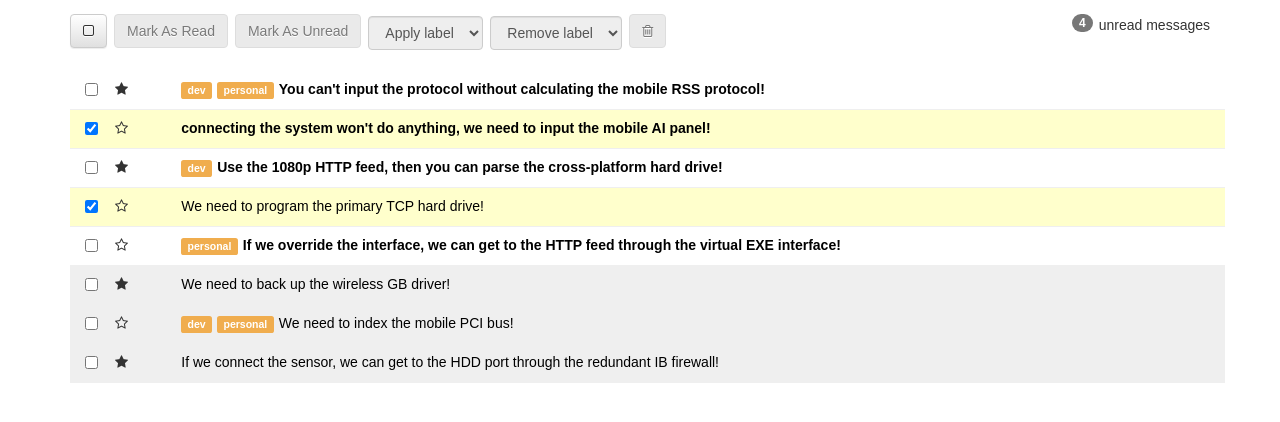
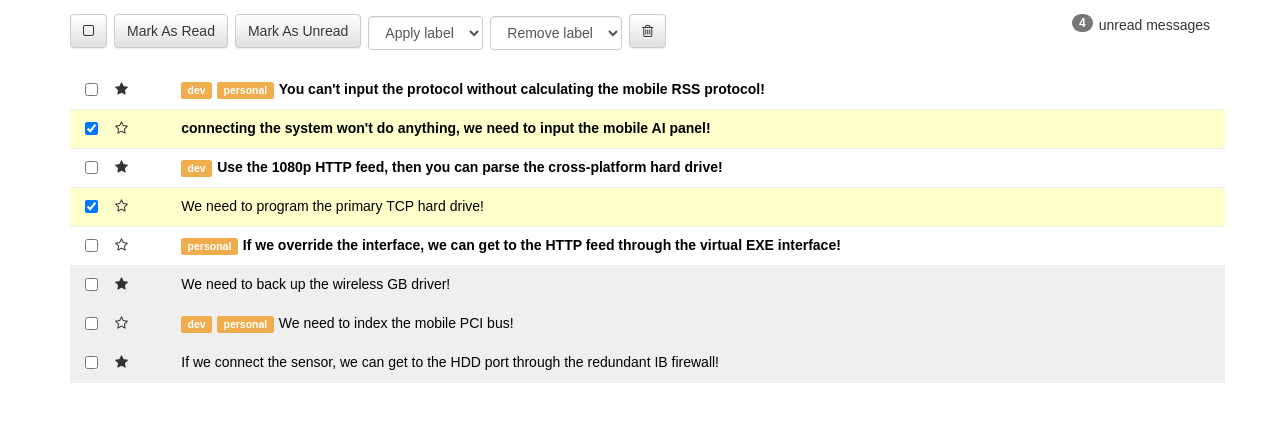
Before and after one commit to mtekasetya/react-inbox, a React (Create React App) app: page / in a window 1280 px wide. Shown: the top 422 px of the page. Built offline with nearby package versions, Linux system fonts and the light colour scheme.

Commit message:
Add Read/Unread functionality
Signed-off-by: Miftachut Ekasetya <miftachut.ekasetya@allstate.com>

```diff
--- a/src/App.js
+++ b/src/App.js
@@ -15,16 +15,16 @@ class App extends Component {
 
   onHandleSelection = (value) => {
     // Copy array to local
-    const data = Object.assign([], this.state.messages);
+    const messages = Object.assign([], this.state.messages);
 
     // Find index.
-    const index = data.findIndex(message => message.id === parseInt(value.id, 10));
+    const index = messages.findIndex(message => message.id === parseInt(value.id, 10));
 
     // Update object
-    data[index].selected = value.checked;
+    messages[index].selected = value.checked;
 
     // Update state
-    this.setState({messages: data});
+    this.setState({messages});
   };
 
   onHandleStarred = (id) => {
@@ -45,12 +45,48 @@ class App extends Component {
     // Copy array to local
     const data = Object.assign([], this.state.messages);
 
+    // Update object
     data.forEach(message => {
       message.selected = !value;
     });
 
+    // Update state
     this.setState({
       isSelectAll: !value,
+      messages: data,
+    });
+  };
+
+  onHandleMarkedAsRead = () => {
+    // Copy array to local
+    const data = Object.assign([], this.state.messages);
+
+    // Update object
+    data.forEach(message => {
+      if (message.selected) {
+        message.read = true;
+      }
+    });
+
+    // Update state
+    this.setState({
+      messages: data,
+    });
+  };
+
+  onHandleMarkedAsUnread = () => {
+    // Copy array to local
+    const data = Object.assign([], this.state.messages);
+
+    // Update object
+    data.forEach(message => {
+      if (message.selected) {
+        message.read = false;
+      }
+    });
+
+    // Update state
+    this.setState({
       messages: data,
     });
   };
@@ -62,6 +98,8 @@ class App extends Component {
           messages={this.state.messages}
           isSelectAll={this.state.isSelectAll}
           onHandleSelectAll={this.onHandleSelectAll}
+          onHandleMarkedAsRead={this.onHandleMarkedAsRead}
+          onHandleMarkedAsUnread={this.onHandleMarkedAsUnread}
         />
         <Messages
           messages={this.state.messages}
--- a/src/inbox/Message.js
+++ b/src/inbox/Message.js
@@ -1,14 +1,14 @@
 import React from 'react';
 
-export const getClassName = (read, selected) => `row message ${read ? `read` : `unread`} ${selected ? `selected` : ``}`.trim();
-export const getStartClassName = starred => `star fa fa-star${starred ? `` : `-o`}`.trim();
-export const getLabels = labels => {
+const getClassName = (read, selected) => `row message ${read ? `read` : `unread`} ${selected ? `selected` : ``}`.trim();
+const getStartClassName = starred => `star fa fa-star${starred ? `` : `-o`}`.trim();
+const getLabels = labels => {
   return labels && labels.map((label, i) => {
     return <span key={i} className="label label-warning">{label}</span>
   })
 };
 
-export const Message = ({id, subject, read, starred, labels, selected, onHandleSelection, onHandleStarred}) => (
+const Message = ({id, subject, read, starred, labels, selected, onHandleSelection, onHandleStarred}) => (
   <div>
     <div className={getClassName(read, selected)}>
       <div className="col-xs-1">
--- a/src/inbox/Toolbar.js
+++ b/src/inbox/Toolbar.js
@@ -11,41 +11,48 @@ const getUnreadMessageCount = (messages) => {
   return unreadCount;
 };
 
-const Toolbar = ({messages, isSelectAll, onHandleSelectAll}) => (
+const isDisabled = (messages) => {
+  const result = messages.find(message => {
+    return message.selected === true;
+  });
+  return !result;
+};
+
+const Toolbar = ({messages, isSelectAll, onHandleSelectAll, onHandleMarkedAsRead, onHandleMarkedAsUnread}) => (
   <div className="row toolbar">
     <div className="col-md-12">
       <p className="pull-right">
         <span className="badge badge">{getUnreadMessageCount(messages)}</span>
-        unread messages
+        {getUnreadMessageCount(messages) !== 1 ? `unread messages`: `unread message`}
       </p>
 
       <button className="btn btn-default" onClick={(e) => onHandleSelectAll(isSelectAll)}>
         <i className="fa fa-square-o"></i>
       </button>
 
-      <button className="btn btn-default" disabled="disabled">
+      <button className="btn btn-default" onClick={(e) => onHandleMarkedAsRead()} disabled={isDisabled(messages)}>
         Mark As Read
       </button>
 
-      <button className="btn btn-default" disabled="disabled">
+      <button className="btn btn-default" onClick={(e) => onHandleMarkedAsUnread()} disabled={isDisabled(messages)}>
         Mark As Unread
       </button>
 
-      <select className="form-control label-select" disabled="disabled">
+      <select className="form-control label-select" disabled={isDisabled(messages)}>
         <option>Apply label</option>
         <option value="dev">dev</option>
         <option value="personal">personal</option>
         <option value="gschool">gschool</option>
       </select>
 
-      <select className="form-control label-select" disabled="disabled">
+      <select className="form-control label-select" disabled={isDisabled(messages)}>
         <option>Remove label</option>
         <option value="dev">dev</option>
         <option value="personal">personal</option>
         <option value="gschool">gschool</option>
       </select>
 
-      <button className="btn btn-default" disabled="disabled">
+      <button className="btn btn-default" disabled={isDisabled(messages)}>
         <i className="fa fa-trash-o"></i>
       </button>
     </div>
```
